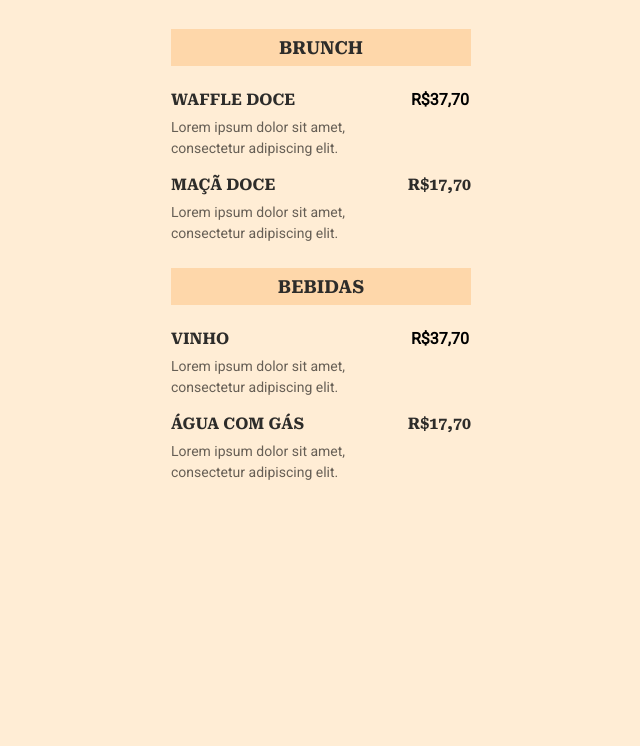
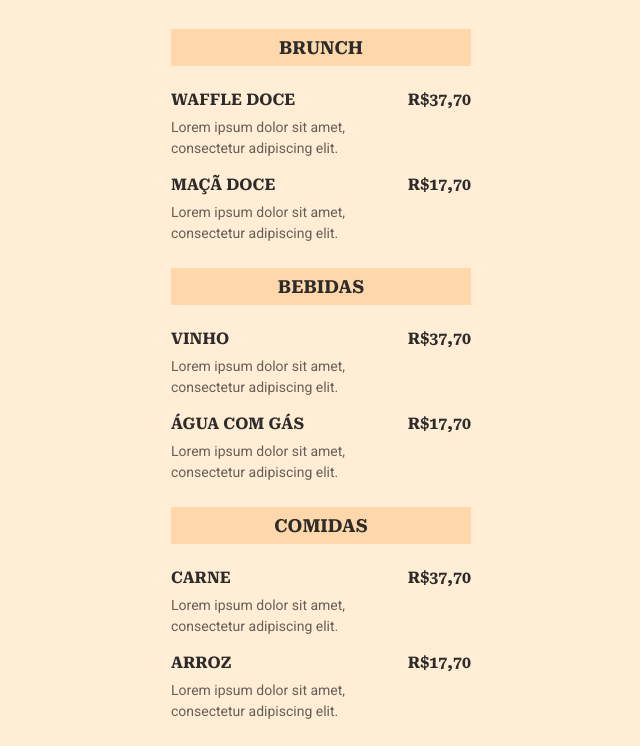
Before and after one commit to LuizHenriqueOliv/maratona-explorer-3, a plain HTML site: page index.html in a window 1280 px wide. Shown: the part 88-834 px from the top of the page, without its empty margins (319-959 px from the left). Before the commit the page ends 800 px from the top, so only its background shows below. Drawn offline with Linux system fonts and the light colour scheme.

Commit message:
atualização de menu

```diff
--- a/index.html
+++ b/index.html
@@ -34,7 +34,7 @@
             </p>
           </div>
 
-          <strong>R$37,70</strong>
+          <strong class="price">R$37,70</strong>
         </li>
          <li>
           <div class="details">
@@ -60,7 +60,7 @@
             </p>
           </div>
 
-          <strong>R$37,70</strong>
+          <strong class="price">R$37,70</strong>
         </li>
          <li>
           <div class="details">
@@ -74,5 +74,31 @@
       </ul>
 
     </section>
+
+    <section>
+      <h2>Comidas</h2>
+
+      <ul>
+        <li>
+          <div class="details">
+            <h3>Carne</h3>
+            <p class="description"> Lorem ipsum dolor sit amet, consectetur adipiscing elit.
+            </p>
+          </div>
+
+          <strong class="price">R$37,70</strong>
+        </li>
+         <li>
+          <div class="details">
+            <h3>Arroz</h3>
+            <p class="description"> Lorem ipsum dolor sit amet, consectetur adipiscing elit.
+            </p>
+          </div>
+
+          <strong class="price">R$17,70</strong>
+        </li>
+      </ul>
+
+    </section>
   </body>
 </html>
```
